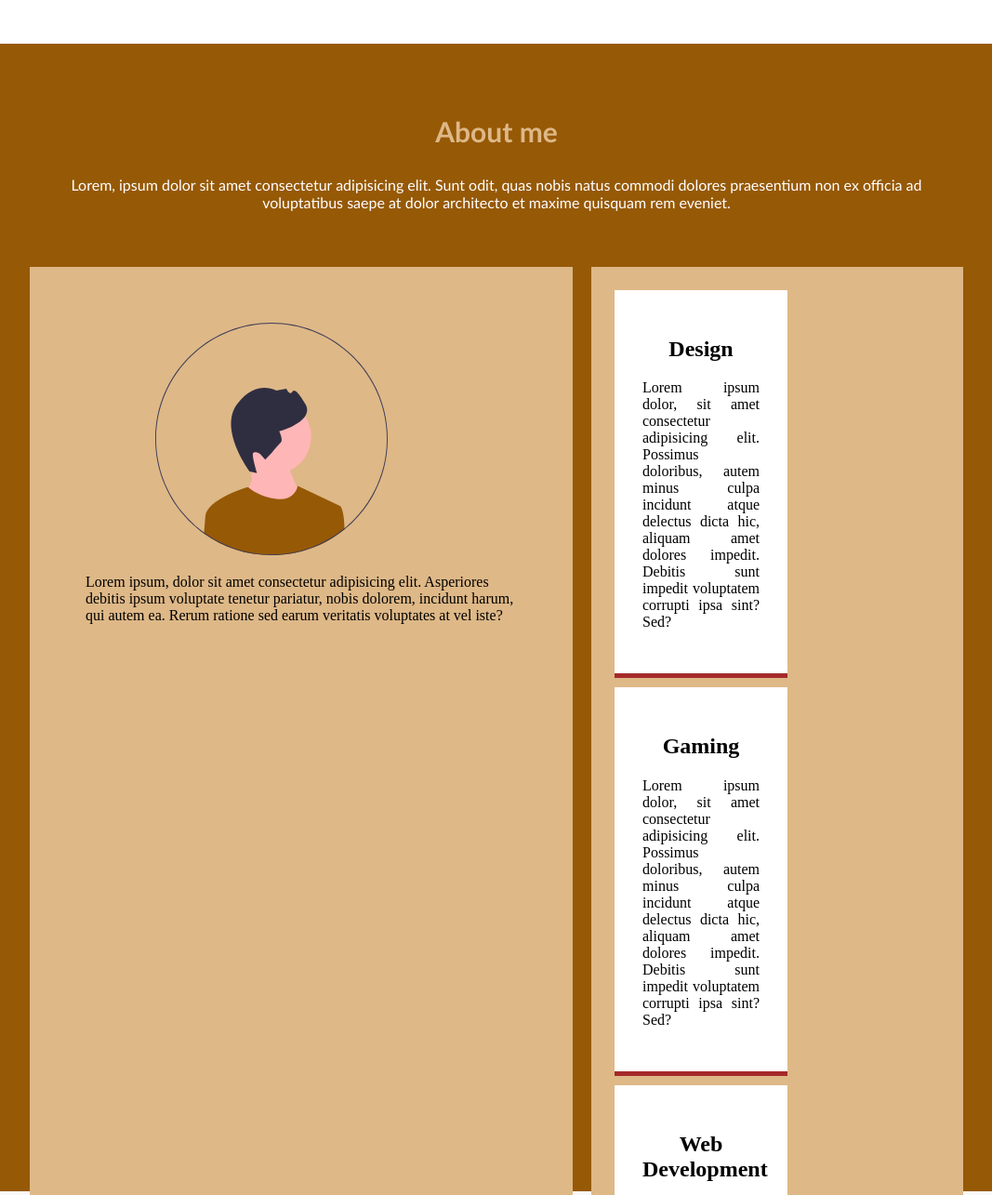
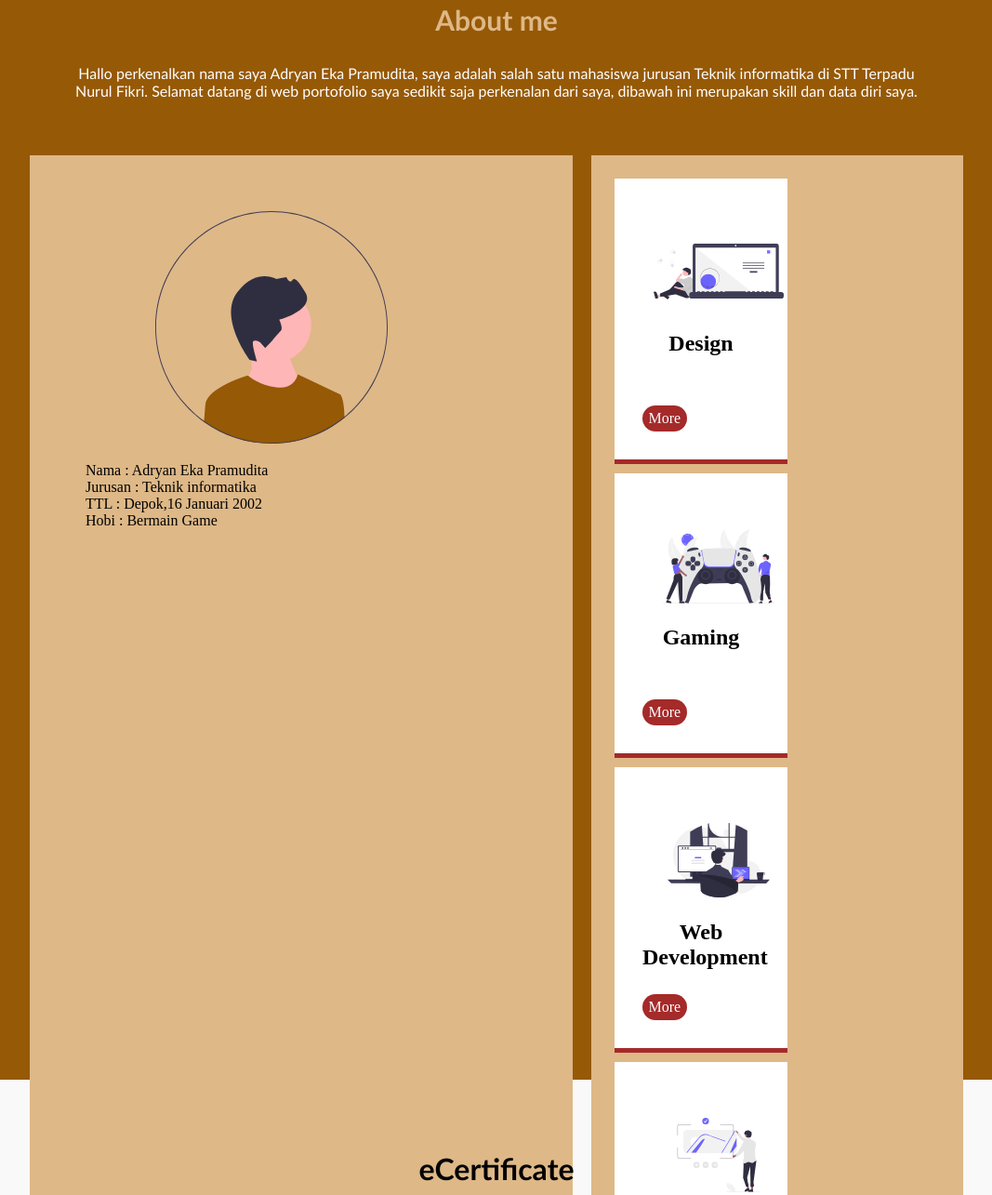
Before and after one commit to adryanep/Infinite, a plain HTML site: page index.html in a window 1280 px wide. Shown: the part 713-1998 px from the top of the page at 93% size, without its empty margins (106-1173 px from the left). Drawn offline with Linux system fonts and the light colour scheme.

Commit message:
Web Portofolio

```diff
--- a/index.html
+++ b/index.html
@@ -36,10 +36,10 @@
         <div class="about-desc">
           <p>About me</p>
           <p>
-            Lorem, ipsum dolor sit amet consectetur adipisicing elit. Sunt odit,
-            quas nobis natus commodi dolores praesentium non ex officia ad
-            voluptatibus saepe at dolor architecto et maxime quisquam rem
-            eveniet.
+            Hallo perkenalkan nama saya Adryan Eka Pramudita, saya adalah salah
+            satu mahasiswa jurusan Teknik informatika di STT Terpadu Nurul
+            Fikri. Selamat datang di web portofolio saya sedikit saja perkenalan
+            dari saya, dibawah ini merupakan skill dan data diri saya.
           </p>
         </div>
         <div class="container">
@@ -47,49 +47,41 @@
             <div class="subcard">
               <img class="avatar" src="assets/avatar.svg" alt="avatar" />
               <p>
-                Lorem ipsum, dolor sit amet consectetur adipisicing elit.
-                Asperiores debitis ipsum voluptate tenetur pariatur, nobis
-                dolorem, incidunt harum, qui autem ea. Rerum ratione sed earum
-                veritatis voluptates at vel iste?
+                Nama : Adryan Eka Pramudita <br />
+                Jurusan : Teknik informatika <br />
+                TTL : Depok,16 Januari 2002 <br />
+                Hobi : Bermain Game
               </p>
             </div>
           </div>
           <div class="row" style="background-color: burlywood">
             <div class="column" style="background-color: white">
+              <img class="skill" src="assets/designer.svg" alt="designer" />
               <h2>Design</h2>
-              <p>
-                Lorem ipsum dolor, sit amet consectetur adipisicing elit.
-                Possimus doloribus, autem minus culpa incidunt atque delectus
-                dicta hic, aliquam amet dolores impedit. Debitis sunt impedit
-                voluptatem corrupti ipsa sint? Sed?
-              </p>
+              <div class="learn">
+                <a href="">More</a>
+              </div>
             </div>
             <div class="column" style="background-color: white">
+              <img class="skill" src="assets/gaming.svg" alt="gaming" />
               <h2>Gaming</h2>
-              <p>
-                Lorem ipsum dolor, sit amet consectetur adipisicing elit.
-                Possimus doloribus, autem minus culpa incidunt atque delectus
-                dicta hic, aliquam amet dolores impedit. Debitis sunt impedit
-                voluptatem corrupti ipsa sint? Sed?
-              </p>
+              <div class="learn">
+                <a href="">More</a>
+              </div>
             </div>
             <div class="column" style="background-color: white">
+              <img class="skill" src="assets/web_dev.svg" alt="web_dev" />
               <h2>Web Development</h2>
-              <p>
-                Lorem ipsum dolor, sit amet consectetur adipisicing elit.
-                Possimus doloribus, autem minus culpa incidunt atque delectus
-                dicta hic, aliquam amet dolores impedit. Debitis sunt impedit
-                voluptatem corrupti ipsa sint? Sed?
-              </p>
+              <div class="learn">
+                <a href="">More</a>
+              </div>
             </div>
             <div class="column" style="background-color: white">
+              <img class="skill" src="assets/editing.svg" alt="editing" />
               <h2>Editor</h2>
-              <p>
-                Lorem ipsum dolor, sit amet consectetur adipisicing elit.
-                Possimus doloribus, autem minus culpa incidunt atque delectus
-                dicta hic, aliquam amet dolores impedit. Debitis sunt impedit
-                voluptatem corrupti ipsa sint? Sed?
-              </p>
+              <div class="learn">
+                <a href="">More</a>
+              </div>
             </div>
           </div>
         </div>
--- a/style.css
+++ b/style.css
@@ -56,7 +56,7 @@ nav ul li a:hover {
 
 #home {
   width: 100%;
-  height: 95vh;
+  height: 80vh;
   position: relative;
 }
 
@@ -136,10 +136,37 @@ nav ul li a:hover {
 
 .row .column h2 {
   text-align: center;
+  height: 20px;
+  margin-bottom: 60px;
 }
 
-.row .column p {
-  text-align: justify;
+.skill {
+  margin-left: 12px;
+  margin-top: 30px;
+  width: 140px;
+  height: 80px;
+}
+
+.learn {
+  padding: 5px;
+  width: 30%;
+  text-align: center;
+  background-color: brown;
+  border-radius: 20px;
+}
+
+.learn a {
+  color: white;
+}
+
+.learn:hover {
+  background-color: burlywood;
+  border: 1px solid brown;
+  color: black;
+}
+
+.learn a:hover {
+  color: black;
 }
 
 .column {
```
Also changed, not shown: assets/avatar.png (deleted), assets/designer.svg (added), assets/editing.svg (added), assets/gaming.svg (added), assets/web_dev.svg (added).
